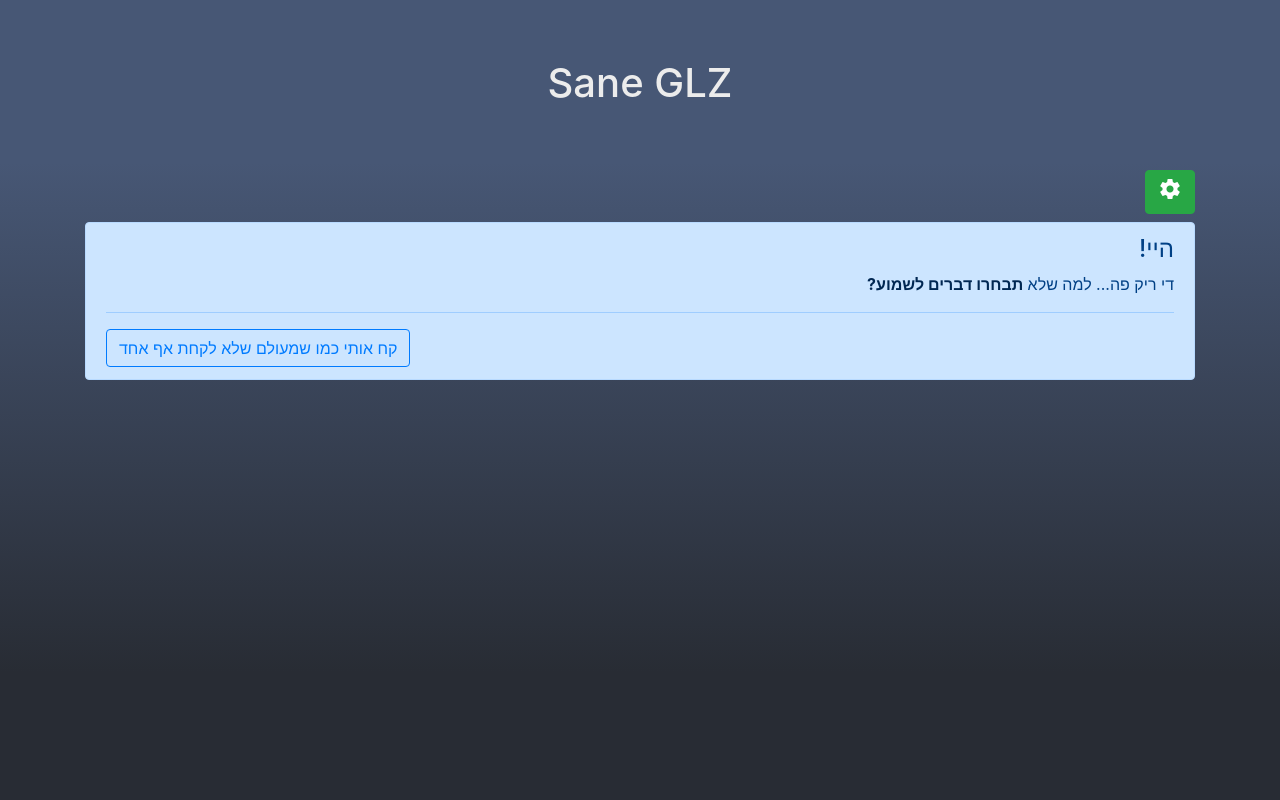
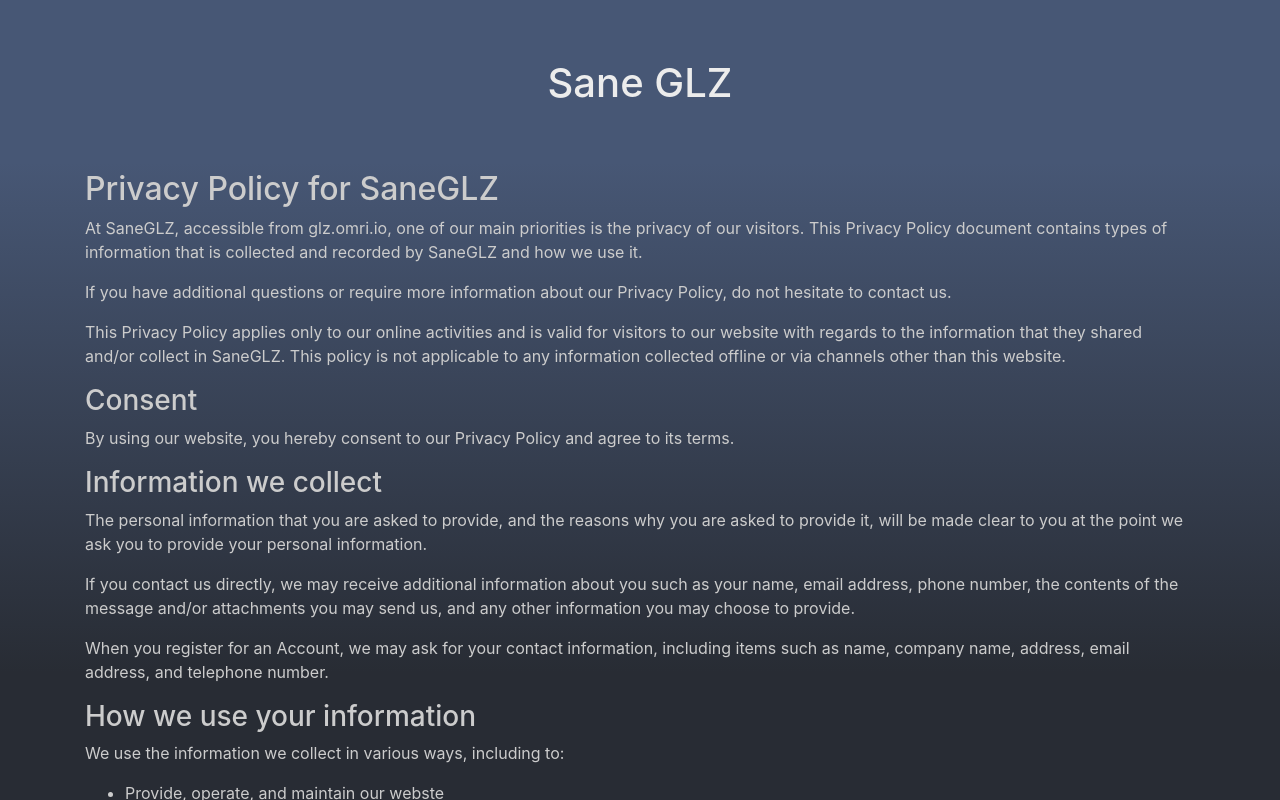
Before and after one commit to omriharel/sane-glz, a React (Create React App) app: page /privacy in a window 1280 px wide. Built offline with nearby package versions, Linux system fonts and the light colour scheme.

Commit message:
add privacy policy, add linter exceptions

```diff
--- a/src/App.js
+++ b/src/App.js
@@ -16,6 +16,7 @@
 import MediaPlayer from './MediaPlayer';
 import ShowList from './ShowList';
 import ShowPreferences from './ShowPreferences';
+import PrivacyPolicy from './PrivacyPolicy';
 
 export default function App() {
   const [url, setUrl] = useState(null);
@@ -51,6 +52,9 @@
                   <Route path="/settings">
                     <ShowPreferences/>
                   </Route>
+                  <Route path="/privacy">
+                    <PrivacyPolicy/>
+                  </Route>
                   <Route path="/">
                     <ShowList playerCallback={(targetUrl, callbacks) => {
                       setUrl(currentUrl => {
--- a/src/MediaPlayer.js
+++ b/src/MediaPlayer.js
@@ -1,4 +1,4 @@
-import React, { useState, useEffect, useRef } from 'react';
+import React, { useState, useEffect, useRef } from 'react'; // eslint-disable-line no-unused-vars
 
 /** @jsx jsx */
 import { jsx, css } from "@emotion/core";
--- /dev/null
+++ b/src/PrivacyPolicy.js
@@ -0,0 +1,85 @@
+import React from 'react'; // eslint-disable-line no-unused-vars
+
+/** @jsx jsx */
+import { css, jsx } from '@emotion/core';
+
+export default function PrivacyPolicy() {
+    const divStyle = css`
+        color: #ccc;
+        direction: ltr;
+        text-align: left;
+    `;
+
+    return (
+        <div css={divStyle}>
+            <h2>Privacy Policy for SaneGLZ</h2>
+
+            <p>At SaneGLZ, accessible from glz.omri.io, one of our main priorities is the privacy of our visitors. This Privacy Policy document contains types of information that is collected and recorded by SaneGLZ and how we use it.</p>
+            <p>If you have additional questions or require more information about our Privacy Policy, do not hesitate to contact us.</p>
+            <p>This Privacy Policy applies only to our online activities and is valid for visitors to our website with regards to the information that they shared and/or collect in SaneGLZ. This policy is not applicable to any information collected offline or via channels other than this website.</p>
+
+            <h3>Consent</h3>
+
+            <p>By using our website, you hereby consent to our Privacy Policy and agree to its terms.</p>
+
+            <h3>Information we collect</h3>
+
+            <p>The personal information that you are asked to provide, and the reasons why you are asked to provide it, will be made clear to you at the point we ask you to provide your personal information.</p>
+            <p>If you contact us directly, we may receive additional information about you such as your name, email address, phone number, the contents of the message and/or attachments you may send us, and any other information you may choose to provide.</p>
+            <p>When you register for an Account, we may ask for your contact information, including items such as name, company name, address, email address, and telephone number.</p>
+
+            <h3>How we use your information</h3>
+
+            <p>We use the information we collect in various ways, including to:</p>
+
+            <ul>
+                <li>Provide, operate, and maintain our webste</li>
+                <li>Improve, personalize, and expand our webste</li>
+                <li>Understand and analyze how you use our webste</li>
+                <li>Develop new products, services, features, and functionality</li>
+                <li>Communicate with you, either directly or through one of our partners, including for customer service, to provide you with updates and other information relating to the webste, and for marketing and promotional purposes</li>
+                <li>Send you emails</li>
+                <li>Find and prevent fraud</li>
+            </ul>
+
+            <h3>Log Files</h3>
+
+            <p>SaneGLZ follows a standard procedure of using log files. These files log visitors when they visit websites. All hosting companies do this and a part of hosting services' analytics. The information collected by log files include internet protocol (IP) addresses, browser type, Internet Service Provider (ISP), date and time stamp, referring/exit pages, and possibly the number of clicks. These are not linked to any information that is personally identifiable. The purpose of the information is for analyzing trends, administering the site, tracking users' movement on the website, and gathering demographic information.</p>
+
+            <h3>Advertising Partners Privacy Policies</h3>
+
+            <p>You may consult this list to find the Privacy Policy for each of the advertising partners of SaneGLZ.</p>
+            <p>Third-party ad servers or ad networks uses technologies like cookies, JavaScript, or Web Beacons that are used in their respective advertisements and links that appear on SaneGLZ, which are sent directly to users' browser. They automatically receive your IP address when this occurs. These technologies are used to measure the effectiveness of their advertising campaigns and/or to personalize the advertising content that you see on websites that you visit.</p>
+            <p>Note that SaneGLZ has no access to or control over these cookies that are used by third-party advertisers.</p>
+
+            <h3>Third Party Privacy Policies</h3>
+
+            <p>SaneGLZ's Privacy Policy does not apply to other advertisers or websites. Thus, we are advising you to consult the respective Privacy Policies of these third-party ad servers for more detailed information. It may include their practices and instructions about how to opt-out of certain options. You may find a complete list of these Privacy Policies and their links here: Privacy Policy Links.</p>
+            <p>You can choose to disable cookies through your individual browser options. To know more detailed information about cookie management with specific web browsers, it can be found at the browsers' respective websites. What Are Cookies?</p>
+
+            <h3>CCPA Privacy Rights (Do Not Sell My Personal Information)</h3>
+
+            <p>Under the CCPA, among other rights, California consumers have the right to:</p>
+            <p>Request that a business that collects a consumer's personal data disclose the categories and specific pieces of personal data that a business has collected about consumers.</p>
+            <p>Request that a business delete any personal data about the consumer that a business has collected.</p>
+            <p>Request that a business that sells a consumer's personal data, not sell the consumer's personal data.</p>
+            <p>If you make a request, we have one month to respond to you. If you would like to exercise any of these rights, please contact us.</p>
+
+            <h3>GDPR Data Protection Rights</h3>
+
+            <p>We would like to make sure you are fully aware of all of your data protection rights. Every user is entitled to the following:</p>
+            <p>The right to access – You have the right to request copies of your personal data. We may charge you a small fee for this service.</p>
+            <p>The right to rectification – You have the right to request that we correct any information you believe is inaccurate. You also have the right to request that we complete the information you believe is incomplete.</p>
+            <p>The right to erasure – You have the right to request that we erase your personal data, under certain conditions.</p>
+            <p>The right to restrict processing – You have the right to request that we restrict the processing of your personal data, under certain conditions.</p>
+            <p>The right to object to processing – You have the right to object to our processing of your personal data, under certain conditions.</p>
+            <p>The right to data portability – You have the right to request that we transfer the data that we have collected to another organization, or directly to you, under certain conditions.</p>
+            <p>If you make a request, we have one month to respond to you. If you would like to exercise any of these rights, please contact us.</p>
+
+            <h3>Children's Information</h3>
+
+            <p>Another part of our priority is adding protection for children while using the internet. We encourage parents and guardians to observe, participate in, and/or monitor and guide their online activity.</p>
+            <p>SaneGLZ does not knowingly collect any Personal Identifiable Information from children under the age of 13. If you think that your child provided this kind of information on our website, we strongly encourage you to contact us immediately and we will do our best efforts to promptly remove such information from our records.</p>
+        </div>
+    );
+}
--- a/src/Show.js
+++ b/src/Show.js
@@ -1,4 +1,4 @@
-import React, { useState } from 'react';
+import React, { useState } from 'react'; // eslint-disable-line no-unused-vars
 
 /** @jsx jsx */
 import { css, jsx } from '@emotion/core';
--- a/src/ShowPreferences.js
+++ b/src/ShowPreferences.js
@@ -1,4 +1,4 @@
-import React, { useState, useEffect } from 'react';
+import React, { useState, useEffect } from 'react'; // eslint-disable-line no-unused-vars
 
 /** @jsx jsx */
 import { css, jsx } from '@emotion/core';
```
